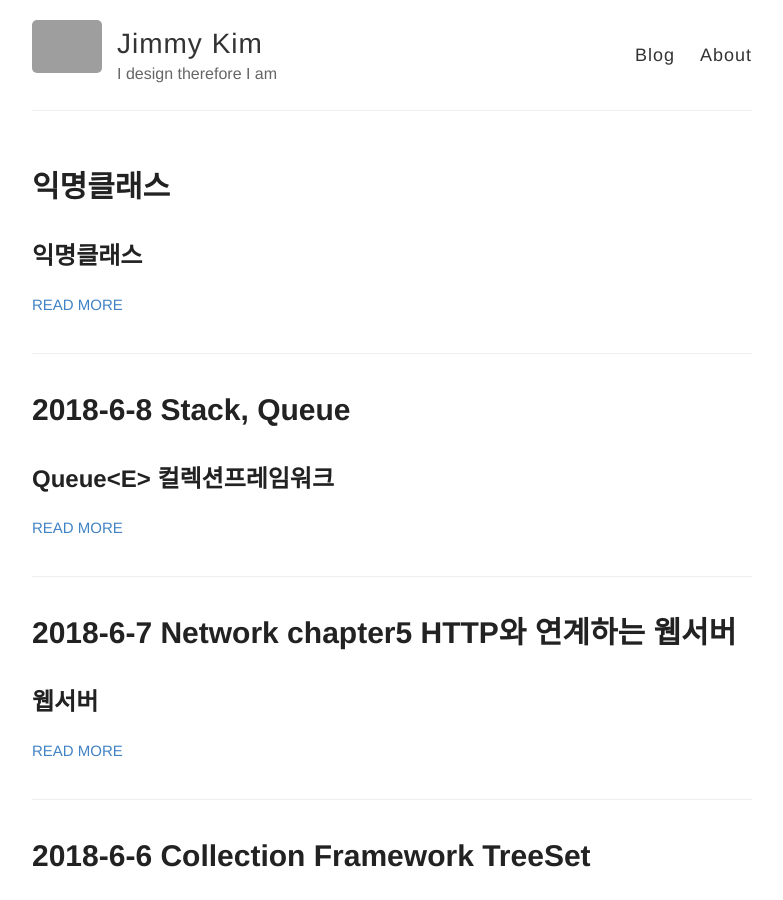
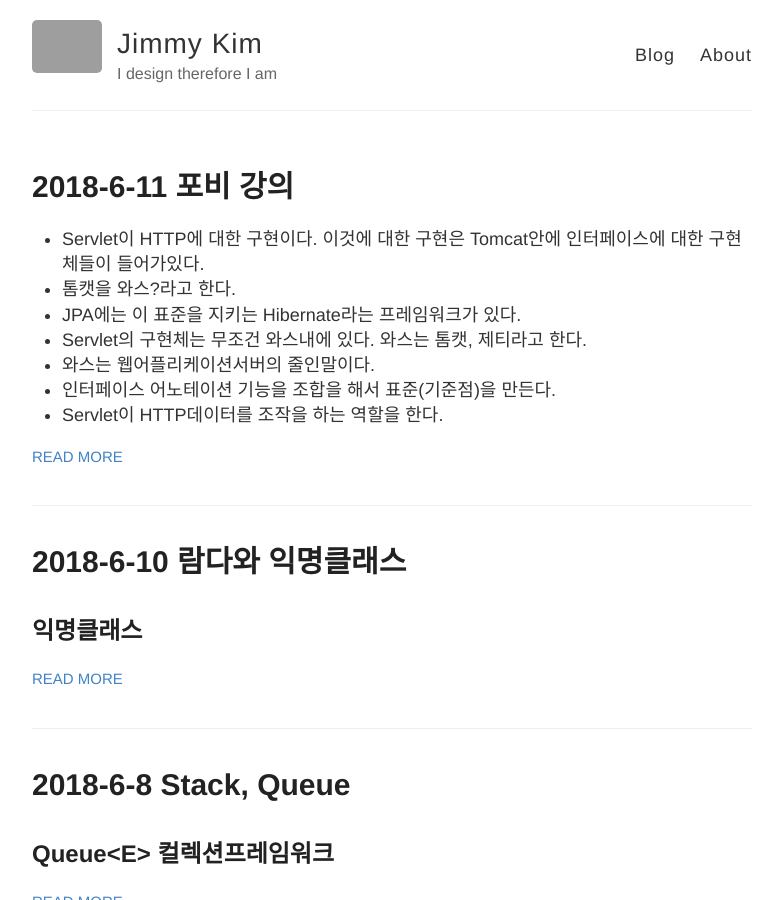
Before and after one commit to jaeyeon93/jaeyeon93.github.io, a Jekyll site: the page built from index.html, in a window 1280 px wide and 900 px high. Shown: the whole window, without its empty margins (248-1031 px from the left). Built offline with Jekyll 4.4.1, drawn with Linux system fonts in a browser that asks for light colours; part of the change alters nothing that is shown; grey boxes are pictures that could not be loaded.

Commit message:
2018-6-11-TIL

````diff
--- a/_posts/2018-6-10-익명클래스.md
+++ b/_posts/2018-6-10-익명클래스.md
@@ -1,3 +1,8 @@
+---
+layout: post
+title: 2018-6-10 람다와 익명클래스
+---
+
 ## 익명클래스
 
 #### 익명클래스의 형태로 정의하면, 클래스의 정의와 인스턴스의 생성을 하나로 묶을 수 있다.
--- /dev/null
+++ b/_posts/2018-6-11-pobi1.md
@@ -0,0 +1,74 @@
+---
+layout: post
+title: 2018-6-11 포비 강의
+---
+
+- Servlet이 HTTP에 대한 구현이다. 이것에 대한 구현은 Tomcat안에 인터페이스에 대한 구현체들이 들어가있다.
+- 톰캣을 와스?라고 한다.
+- JPA에는 이 표준을 지키는 Hibernate라는 프레임워크가 있다.
+- Servlet의 구현체는 무조건 와스내에 있다. 와스는 톰캣, 제티라고 한다.
+- 와스는 웹어플리케이션서버의 줄인말이다.
+- 인터페이스 어노테이션 기능을 조합을 해서 표준(기준점)을 만든다.
+- Servlet이 HTTP데이터를 조작을 하는 역할을 한다.
+
+
+#### 의존관계
+
+- Question -> User : 객체에 의존을 한다. Question은 User객체에 대한 정보를 가지고 있어야 의미가 있어진다. 하지만 User는 Question에 대한 정보가 없다. 이런관계를 UniDirection이라고한다.
+- Quesion <--> Answer : 이런관계는 양방향 BiDirection이라고한다.
+- 양뱡향으로 의존을 하다보면 의존관계가 많아져서 힘들다. 그러므로 최소화를 하고, 되도록이면 UniDirection의 관계를 한다.
+- Bidirection을 사용을 하면 코드가 깔끔해지지만, 그럼에도 불구하고 UniDirection을 사용을 하는것이 좋다.
+
+
+#### FetchType
+- FetchType.EAGER : 즉시 로딩으로 엔티티를 조회할 때 연관된 엔티티도 함께 조회. @OneToOne, @ManyToOne 기본. JPA는 가능하면 join 쿼리 사용
+- FetchType.LAZY : 지연 로딩으로 연관된 엔티티를 실제 사용할 때 조회. @OneToMany, @ManyToMany 기본
+
+
+- ORM은 기본적으로 캐시를 제공하고 있다.
+- 캐시를 많이 써야 성능이 나온다.
+- CASCADE가 없으면 변경사항에 대한 부분이 자동으로 반영이 안된다. 하지만 CASCADE를 설정하면 변경사항에 대한 부분이 자동으로 변경이 된다.
+
+## 5-28 포비강의
+
+- 최근에 성능문제로 HTML에서 JS의 scirpt tag는 마지막에 위치를 하는 경우가 굉장히 많다.
+- HTML을 우선 다운로드를 하고, 다운로드를 하고 난 다음에 script태그를 만나면 다시 해당경로에 해당하는 문서를 다운받기 위해서 서버에 요청을 보내게 된다.
+
+```
+$(".answer-write input[type=submit]").click(addAnswer);
+```
+
+- className이 answer-write인 모든 클래스를 선택한다.
+- 그중에서도 type=submit인 input태그를 선택.
+- input type=submit을 클릭하면 addAnswer라는 이벤트를 실행한다.
+- 처음에 selector를 찾는게 고생을 한다.
+
+```
+function addAnswer(e) {
+    e.preventDefault();
+
+    var queryString = $("form[name=answer]").serialize();
+
+    var url = $(".answer-write").attr("action");
+    console.log("url : " + url);
+
+    $.ajax({
+        type : 'post',
+        url : url,
+        data : queryString,
+        dataType : 'json',
+        error: onError,
+        success : onSuccess,
+    });
+}
+```
+- serialize() : 클라이언트에서 form으로 데이터를 submit을 전송하면, 서버에 key=value&key&value형태로 전송을 하는것이 serialize()의 역할이다. json데이터를 만들어 주는것이 아니다. 궁금하면 console로 추가해보자
+- key=value&key=value를 queryString이라고한다.
+- 서버데이터를 구현하면, 동적으로 구현하고 처리를 하는것을 만들어야한다.
+- 프론트에서 템플릿엔진도 만들어야된다.
+- 모바일이 부상하면서 모바일과 웹 백엔드를 함께 쓰기위해서 Ajax를 사용한다.
+- 모바일은 업데이트가 발생하면 클라이언트의 UI나 리소스들을 다운로드 받고 시작을 하는거다. 반면 웹은 업데이트가 아니라 브라우저에 접속을 하는순간 리소스를 다운로드하고 시작을 한다. 그러므로 웹은 서버에 배포만하면 최신코드이다.
+- 어떻게 브라우저가 HTML을 렌더링하는가? 그리고 DOM이 바뀌면 어떻게 데이터가 바뀌는가?
+
+#### Ajax의 실습목적
+- HTML로 데이터를 주는경우와 JSON형태로 주는 방식이 어떤 차이가 있는지. JSON형태로 많이 전송을 한다.
````
